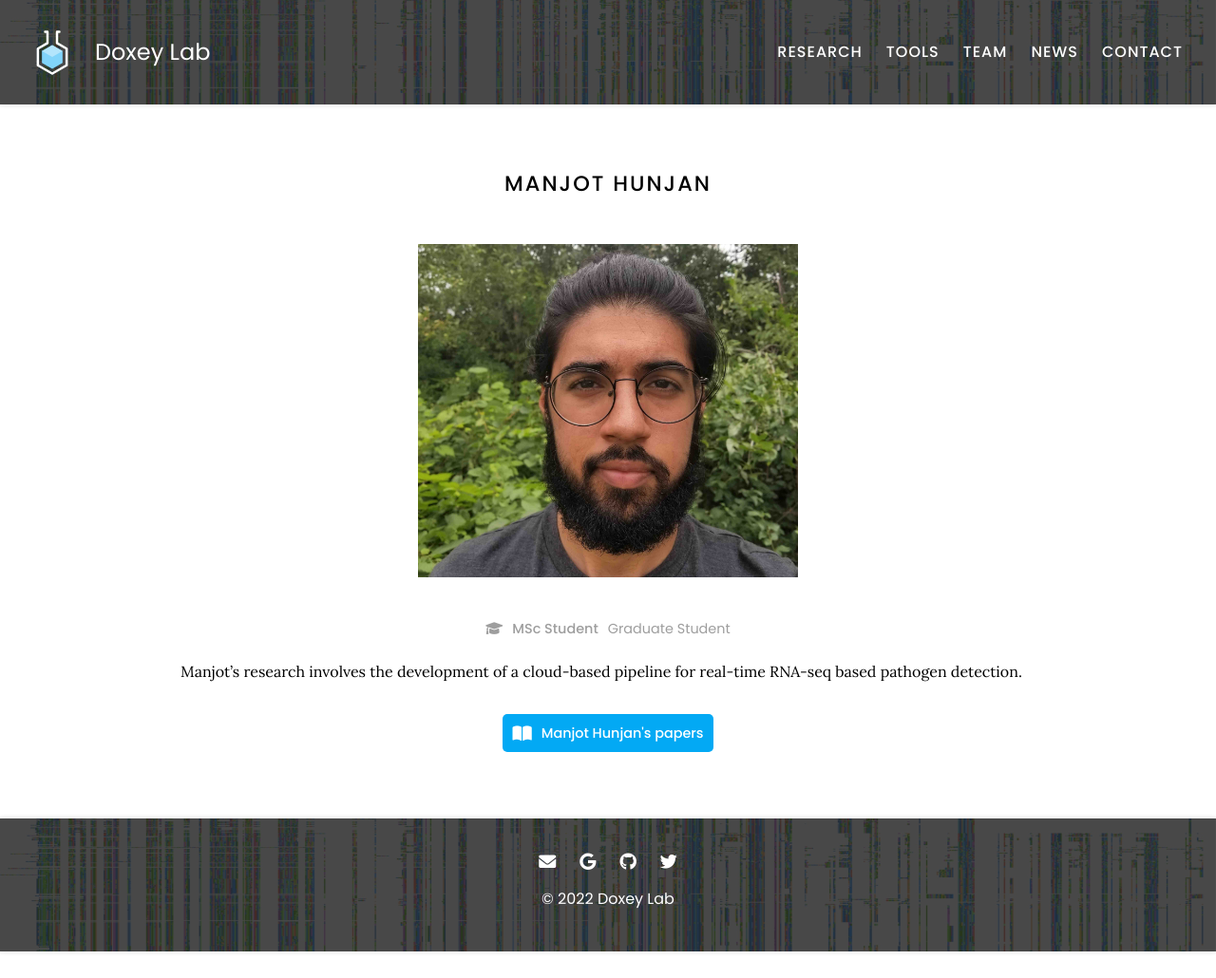
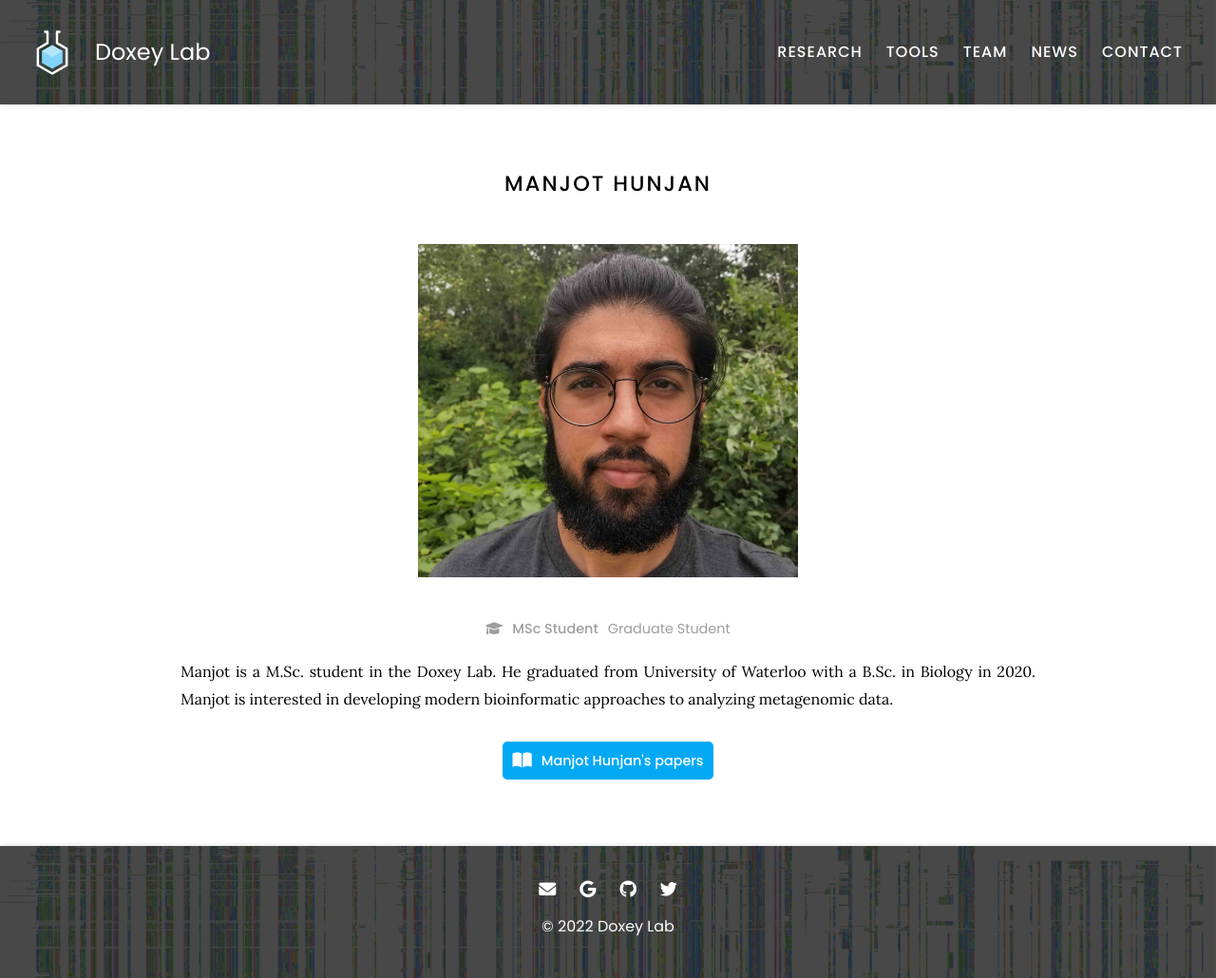
Before and after one commit to doxeylab/doxeylab-website, a Jekyll site: the page built from _members/manjot-hunjan.md, in a window 1280 px wide. Shown: the whole page at 95% size. Built offline with Jekyll 4.4.1, drawn with Linux system fonts in a browser that asks for light colours; before the commit the page ends 1002 px from its top, so only the background shows below that.

Commit message:
Update manjot-hunjan.md

```diff
--- a/_members/manjot-hunjan.md
+++ b/_members/manjot-hunjan.md
@@ -4,9 +4,14 @@ image: images/team/manjot-hunjan.jpg
 description: Graduate Student
 role: msc
 group: current
+website: www.manjothunjan.com
+email: mshunjan@uwaterloo.ca
+google-scholar: F3tPBFIAAAAJ&hl
+linked-in: manjotsinghhunjan
+
 aliases:
   - M. Hunjan
   - M Hunjan
 ---
 
-Manjot's research involves the development of a cloud-based pipeline for real-time RNA-seq based pathogen detection.
+Manjot is a M.Sc. student in the Doxey Lab. He graduated from University of Waterloo with a B.Sc. in Biology in 2020. Manjot is interested in developing modern bioinformatic approaches to analyzing metagenomic data.
```
